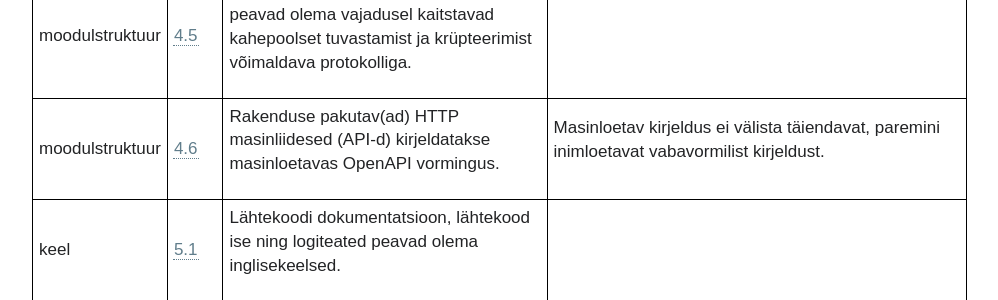
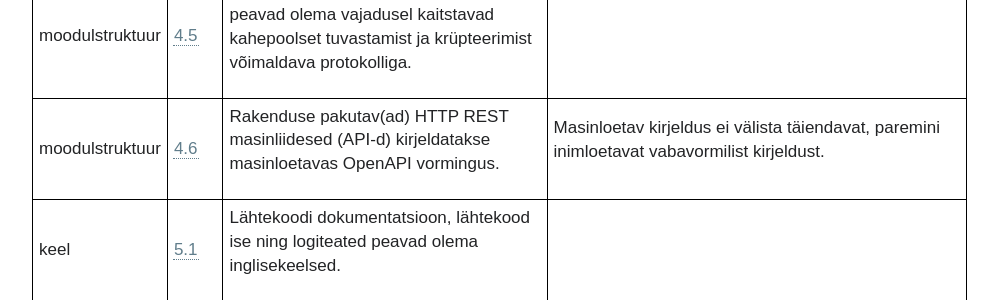
Before and after one commit to e-gov/MFN, a Jekyll site: the page built from index.md, in a window 1280 px wide and 900 px high, scrolled down 2635 px. Shown: the part 153-453 px from the top of the window, without its empty margins (0-998 px from the left). Built offline with Jekyll 4.4.1, drawn with Linux system fonts in a browser that asks for light colours; our own code applies the rules of GitHub Pages for plain Markdown files.

Commit message:
Nõudes 4.6 lisatud "REST"

```diff
--- a/_data/Nouded.yml
+++ b/_data/Nouded.yml
@@ -47,7 +47,7 @@
       son: 'Kõik liidesed rakenduse eri osade vahel peavad olema vajadusel kaitstavad kahepoolset tuvastamist ja krüpteerimist võimaldava protokolliga.'
       sel: ''
     - nr: 6
-      son: 'Rakenduse pakutav(ad) HTTP masinliidesed (API-d) kirjeldatakse masinloetavas OpenAPI vormingus.'
+      son: 'Rakenduse pakutav(ad) HTTP REST masinliidesed (API-d) kirjeldatakse masinloetavas OpenAPI vormingus.'
       sel: 'Masinloetav kirjeldus ei välista täiendavat, paremini inimloetavat vabavormilist kirjeldust.'
 - kategooria:
   nimetus: 'keel'
```
